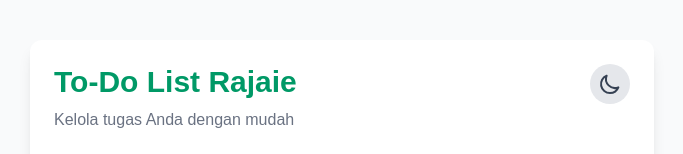
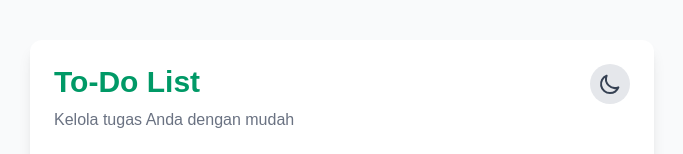
Before and after one commit to r4jaie/todolist, a Next.js app: page / in a window 1280 px wide. Shown: the top 154 px of the page, without its empty margins (298-981 px from the left). Built offline with nearby package versions, Linux system fonts and the light colour scheme; no server answers; the database is empty.

Commit message:
rajaie update

```diff
--- a/src/components/todolist.tsx
+++ b/src/components/todolist.tsx
@@ -305,7 +305,7 @@ export default function TodoList() {
                   darkMode ? "text-emerald-400" : "text-emerald-600"
                 }`}
               >
-                To-Do List Rajaie
+                To-Do List
               </h1>
               <p className={darkMode ? "text-gray-400" : "text-gray-500"}>
                 Kelola tugas Anda dengan mudah
```
